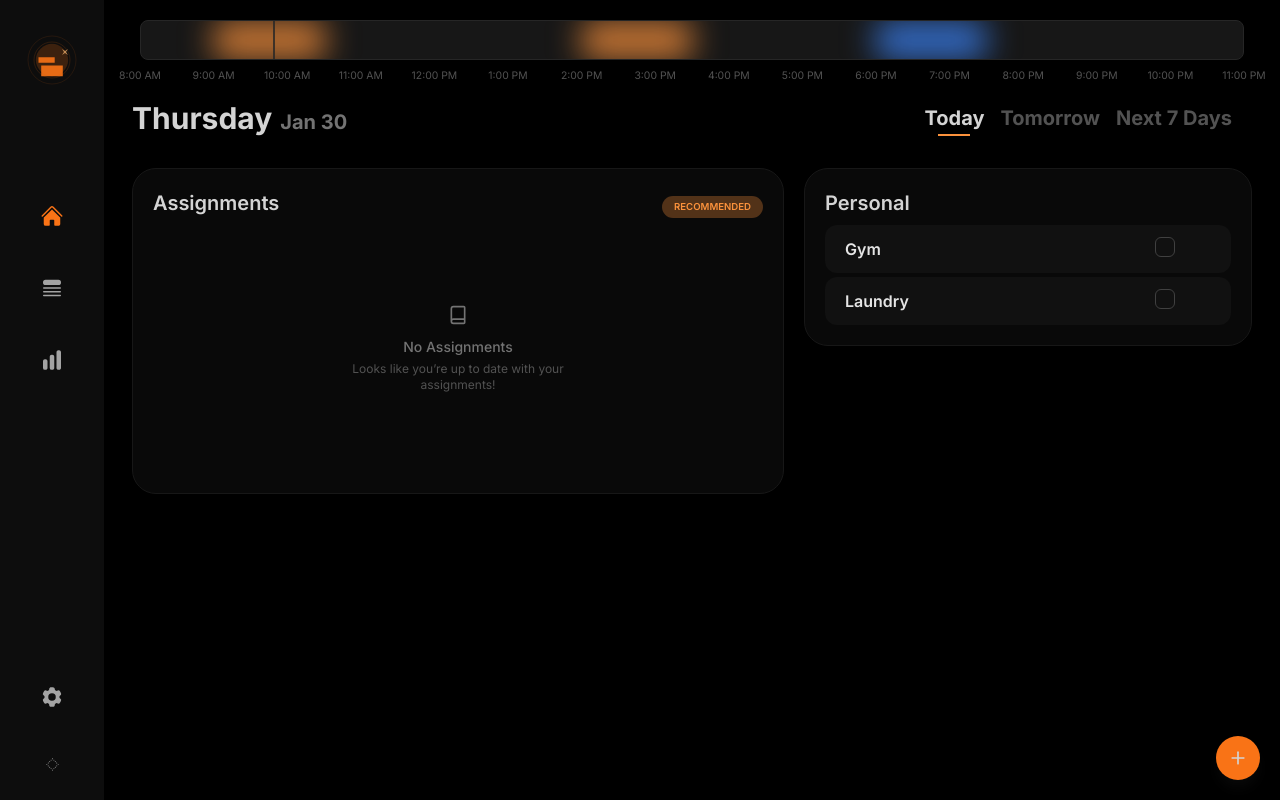
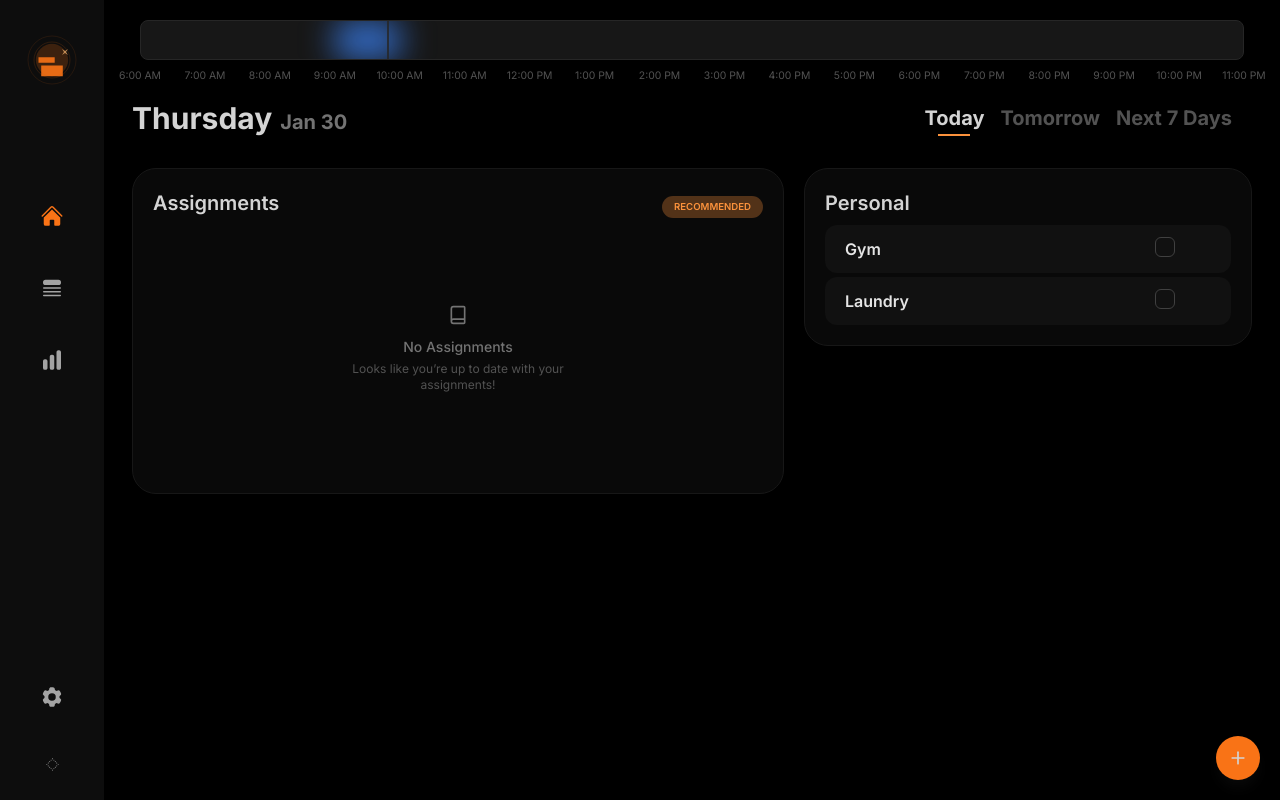
Before and after one commit to GrandeJames/bryzi, a Next.js app: page / in a window 1280 px wide. Built offline with nearby package versions, Linux system fonts and the light colour scheme.

Commit message:
Update timeline to show actual focus sessions

```diff
--- a/src/app/(home)/Home.tsx
+++ b/src/app/(home)/Home.tsx
@@ -10,9 +10,12 @@ import useDialogStore from "@/stores/dialogStore";
 import CreateMenu from "./components/CreateMenu";
 import DateHeading from "./components/DateHeading";
 import DateNavigation from "./components/DateSelectionNav";
+import { useFocusTrackerStore } from "@/stores/focusTrackerStore";
+import { isToday } from "date-fns";
 
 function Home() {
   const tasks2 = useTasksStore((state) => state.tasks);
+  const focusEntries = useFocusTrackerStore((state) => state.focusEntries);
 
   const open = useDialogStore((state) => state.openDialog);
   const openCreateTaskDialog = useCallback(() => open("create"), [open]);
@@ -43,16 +46,26 @@ function Home() {
   const assignments = tasks2.filter((task) => task.title);
   const miscTasks = tasks.filter((task) => !task.startTime && !task.expectedDuration);
 
+  const todayFocusEntries = focusEntries.filter((entry) => isToday(entry.startDate));
+  const focusEvents = todayFocusEntries.map((entry) => ({
+    start: new Date(entry.startDate),
+    end: new Date(entry.endDate),
+    type: "focus" as "focus",
+  }));
+
   return (
     <div className="mx-2">
       <header className="mx-2 mt-5">
         <Timeline
-          startTime="8:00"
+          startTime="6:00"
           endTime="23:00"
           events={[
-            { start: "9:00", end: "10:30", type: "focus" },
-            { start: "14:00", end: "15:30", type: "focus" },
-            { start: "18:00", end: "19:30", type: "task" },
+            {
+              start: new Date("2025-02-03T09:00:00"),
+              end: new Date("2025-02-03T10:00:00"),
+              type: "event" as "focus",
+            },
+            ...focusEvents,
           ]}
         />
       </header>
--- a/src/app/(home)/components/Timeline.tsx
+++ b/src/app/(home)/components/Timeline.tsx
@@ -1,14 +1,15 @@
 import { HoverCard, HoverCardContent, HoverCardTrigger } from "@/components/ui/hover-card";
 import { cn } from "@/utils.ts/cn";
+import { getHours, getMinutes } from "date-fns";
 import { useEffect, useState } from "react";
 
-interface TimelineEvent {
-  start: string;
-  end: string;
-  type: "focus" | "task" | "custom";
+export interface TimelineEvent {
+  start: Date | string;
+  end: Date | string;
+  type: "focus" | "event" | "custom";
 }
 
-interface TimelineProps {
+export interface TimelineProps {
   className?: string;
   startTime?: string;
   endTime?: string;
@@ -18,16 +19,22 @@ interface TimelineProps {
 
 const EVENT_TYPES = {
   focus: { color: "bg-orange-400/80", label: "Focus Session" },
-  task: { color: "bg-blue-500/80", label: "Scheduled Task" },
+  event: { color: "bg-blue-500/80", label: "Scheduled Task" },
   custom: { color: "bg-green-400/80", label: "Custom Event" },
 };
 
-function parseTime(time: string) {
-  const [hours, minutes] = time.split(":").map(Number);
+function parseTime(time: Date | string) {
+  if (typeof time === "string") {
+    const [hours, minutes] = time.split(":").map(Number);
+    return { hours, minutes };
+  }
+
+  const hours = getHours(time);
+  const minutes = getMinutes(time);
   return { hours, minutes };
 }
 
-function toMinutes(time: string) {
+function toMinutes(time: Date | string) {
   const { hours, minutes } = parseTime(time);
   return hours * 60 + minutes;
 }
@@ -38,9 +45,19 @@ function formatHour(hours: number) {
   return `${displayHours}:00 ${period}`;
 }
 
-function calculatePosition(startReference: string, time: string, totalMinutes: number) {
+function calculatePosition(startReference: string, time: Date | string, totalMinutes: number) {
   const minutesFromStart = Math.max(toMinutes(time) - toMinutes(startReference), 0);
   return (minutesFromStart / totalMinutes) * 100;
+}
+
+function getDisplayTimeRange(start: Date | string, end: Date | string) {
+  const startTime = parseTime(start);
+  const endTime = parseTime(end);
+
+  const startHour = formatHour(startTime.hours);
+  const endHour = formatHour(endTime.hours);
+
+  return `${startHour} - ${endHour}`;
 }
 
 const Timeline = ({
@@ -115,9 +132,7 @@ const Timeline = ({
                 >
                   <div className="text-sm">
                     <span className="font-medium">{eventType.label}:</span>
-                    <div className="text-muted-foreground">
-                      {event.start} - {event.end}
-                    </div>
+                    <div className="text-muted-foreground">{getDisplayTimeRange(event.start, event.end)}</div>
                   </div>
                 </HoverCardContent>
               </HoverCard>
--- a/src/lib/focusSessionUtils.ts
+++ b/src/lib/focusSessionUtils.ts
@@ -23,8 +23,15 @@ export function handleSessionSave(reset: () => void, task: Task, updateTask: (ta
   handleSessionExit(reset);
 }
 
+/**
+ * Using getState is okay here because the page is rerendered after submission/timer end.
+ */
 function saveFocusEntries() {
   const temporaryFocusEntries = useFocusTrackerStore.getState().temporaryFocusEntries;
+  const focusEntries = useFocusTrackerStore.getState().focusEntries;
+  const setFocusEntries = useFocusTrackerStore.getState().setFocusEntries;
+
+  setFocusEntries([...focusEntries, ...temporaryFocusEntries]);
   addLocalStorageItems(LOCAL_STORAGE_KEYS.FOCUS_ENTRIES, temporaryFocusEntries);
 }
 
--- a/src/stores/focusTrackerStore.ts
+++ b/src/stores/focusTrackerStore.ts
@@ -1,17 +1,22 @@
+import { LOCAL_STORAGE_KEYS } from "@/constants/localStorageKeys";
+import { getLocalStorageData } from "@/lib/localStorageUtils";
 import { FocusEntry } from "@/types/focusEntry";
 import { create } from "zustand";
 
 type State = {
   temporaryFocusEntries: FocusEntry[];
+  focusEntries: FocusEntry[];
 };
 
 type Actions = {
   addTemporaryFocusEntry: (focusEntry: FocusEntry) => void;
   resetFocusTracker: () => void;
+  setFocusEntries: (focusEntries: FocusEntry[]) => void;
 };
 
 const initialState: State = {
   temporaryFocusEntries: [],
+  focusEntries: getLocalStorageData(LOCAL_STORAGE_KEYS.FOCUS_ENTRIES) || [],
 };
 
 export const useFocusTrackerStore = create<State & Actions>((set) => ({
@@ -21,4 +26,5 @@ export const useFocusTrackerStore = create<State & Actions>((set) => ({
       temporaryFocusEntries: [...state.temporaryFocusEntries, focusEntry],
     })),
   resetFocusTracker: () => set(initialState),
+  setFocusEntries: (focusEntries: FocusEntry[]) => set({ focusEntries }),
 }));
```
